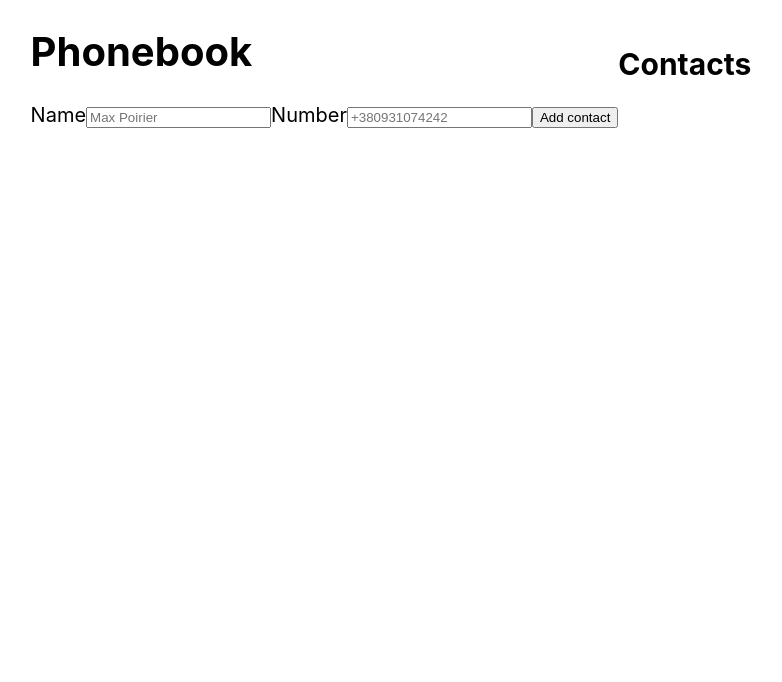
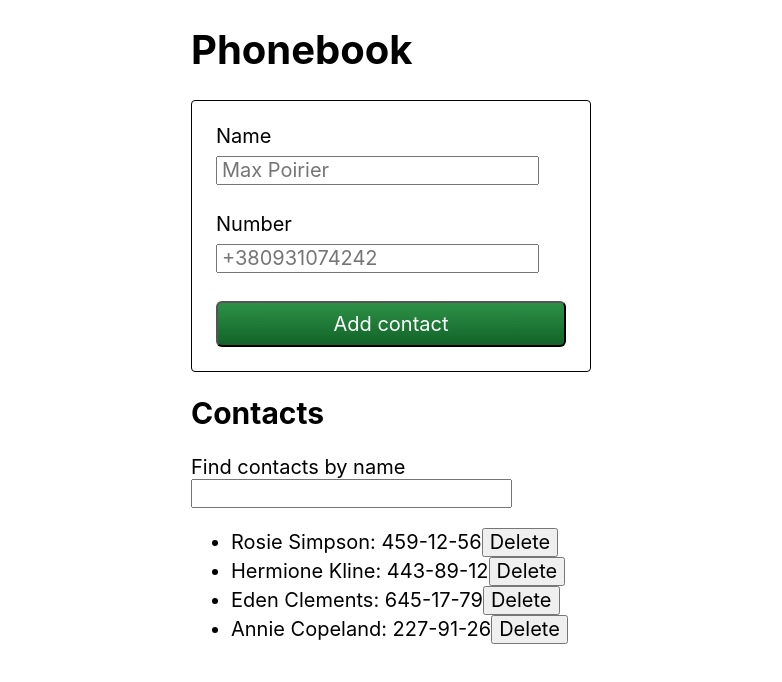
Before and after one commit to KostiZin/goit-react-hw-02-phonebook, a React (Create React App) app: page / in a window 1280 px wide. Shown: the top 682 px of the page, without its empty margins (249-1031 px from the left). Built offline with nearby package versions, Linux system fonts and the light colour scheme.

Commit message:
4th push

```diff
--- a/package.json
+++ b/package.json
@@ -8,6 +8,7 @@
     "@testing-library/react": "^12.1.4",
     "@testing-library/user-event": "^13.5.0",
     "formik": "^2.4.3",
+    "modern-normalize": "^2.0.0",
     "nanoid": "^4.0.2",
     "react": "^18.1.0",
     "react-dom": "^18.1.0",
--- a/src/components/App.jsx
+++ b/src/components/App.jsx
@@ -1,38 +1,8 @@
 import React, { Component } from 'react';
+import { Div, Section } from './App.styled';
 import { ContactForm } from './ContactForm';
 import { ContactList } from './ContactList';
-
-// export class App extends Component {
-//   state = {
-//     contacts: [],
-//     name: '',
-//   };
-
-//   // data is something that we get from the children when the button has been clicked (submit): we need to pass it on to the chiild as a prop
-//   handleSubmitSata = data => {
-//     console.log(data);
-
-//     // overwrite the excisting data
-//     this.setState(data);
-//   };
-
-//   render() {
-//     const { name } = this.state;
-
-//     return (
-//       <div>
-//         {/* in this case onSubmit it is just a name of the prop, we can use any name we want */}
-//         <Form onSubmit={this.handleSubmitSata} />
-//         <div>
-//           <h2>Contacts</h2>
-//           <ul>
-//             <li>{name}</li>
-//           </ul>
-//         </div>
-//       </div>
-//     );
-//   }
-// }
+import { Filter } from './Filter';
 
 export class App extends Component {
   state = {
@@ -43,56 +13,77 @@ export class App extends Component {
       { id: 'id-4', name: 'Annie Copeland', number: '227-91-26' },
     ],
     filter: '',
-    name: '',
-    number: '',
   };
 
+  // if (isExist) {
+  //   alert(`${name} is already in contacts.`);
+  //   return
+  // }
+
   handleAddContact = newContact => {
-    // overwrite the excisting data
-    // newContact is an object (initialValues) with name, id and number
+    const isExist = this.state.contacts.some(
+      contact => contact.name === newContact.name
+    );
+
+    if (isExist) {
+      alert(`${newContact.name} is already in contacts.`);
+      return;
+    } else {
+      // overwrite the excisting data
+      // newContact is an object (initialValues) with name, id and number
+      this.setState(prevState => {
+        return {
+          contacts: [...prevState.contacts, newContact],
+        };
+      });
+    }
+  };
+
+  handleChangeFilter = newFilter => {
+    //  create a new function that will be used for getting currentTarget.value from our form. newFilter is something that we type in a search bar (input in Filter)
+    this.setState({
+      filter: newFilter,
+    });
+  };
+
+  handleDeleteContact = contactId => {
     this.setState(prevState => {
       return {
-        contacts: [...prevState.contacts, newContact],
+        // we use filter() to create a new array/object without the chosen id
+        contacts: prevState.contacts.filter(
+          contact => contact.id !== contactId
+        ),
       };
     });
-
-    console.log('new contact:', newContact);
-    console.log(this.state.contacts);
   };
 
-  //   handleSubmitSata = data => {
+  render() {
+    const { contacts, filter } = this.state;
 
-  //     console.log(data);
+    // we add this const to create a new object/array with the filtered data and this object/array we will use with our .li that's why we will add it to ContactList
 
-  //     // overwrite the excisting data
-  //     this.setState(data);
-  //   };
-
-  render() {
-    // const { contacts } = this.state;
+    const visibleFilter = contacts.filter(contact =>
+      contact.name.toLocaleLowerCase().includes(filter.toLocaleLowerCase())
+    );
 
     return (
-      <div
-        style={{
-          height: '100%',
-          display: 'flex',
-          justifyContent: 'center',
-          alignItems: 'center',
-          fontSize: 20,
-          color: '#010101',
-        }}
-      >
-        <div>
+      <Section>
+        <Div>
           <h1>Phonebook</h1>
           <ContactForm onAdd={this.handleAddContact} />
-        </div>
-        <div>
+        </Div>
+        <Div>
           <h2>Contacts</h2>
-          <ContactList />
-        </div>
-        {/* <Filter />
-         */}
-      </div>
+          <Filter
+            filterContacts={filter}
+            onChangeFilter={this.handleChangeFilter}
+          />
+          <ContactList
+            data={visibleFilter}
+            onDelete={this.handleDeleteContact}
+          />
+        </Div>
+      </Section>
     );
   }
 }
--- /dev/null
+++ b/src/components/App.styled.js
@@ -0,0 +1,15 @@
+import { styled } from 'styled-components';
+
+export const Section = styled.div`
+  height: 100%;
+  display: flex;
+  flex-direction: column;
+  justify-content: center;
+  align-items: center;
+  font-size: 20px;
+  color: #010101;
+`;
+
+export const Div = styled.div`
+  width: 400px;
+`;
--- a/src/components/ContactForm.js
+++ b/src/components/ContactForm.js
@@ -1,68 +1,31 @@
 import React, { Component } from 'react';
-
-// export class Form extends Component {
-//   state = {
-//     name: '',
-//   };
-//   // the method that adds the value from the form to the state. The method is looking at the name='xxx' from input
-//   handleChange = e => {
-//     const { name, value } = e.currentTarget;
-//     this.setState({ [name]: value });
-//   };
-
-//   handleCreate = e => {
-//     e.preventDefault();
-
-//     console.log(this.state);
-
-//     // since we passed on this function as a prop, we can call it here. And here we can decide what information (data!!!!!!!! from the original function) will go to the original function as data!!!
-//     this.props.onSubmit(this.state);
-
-//     // now we need to call reset (after we added data to APP)
-
-//     this.reset();
-//   };
-
-//   // we will reset the form
-//   reset = () => {
-//     this.setState({ name: '' });
-//   };
-
-//   render() {
-//     const { name } = this.state;
-//     return (
-//       <form onSubmit={this.handleCreate}>
-//         <h2>Phonebook</h2>
-//         <label htmlFor="name">
-//           Name
-//           <input
-//             type="text"
-//             name="name"
-//             value={name}
-//             onChange={this.handleChange}
-//             pattern="^[a-zA-Zа-яА-Я]+(([' -][a-zA-Zа-яА-Я ])?[a-zA-Zа-яА-Я]*)*$"
-//             title="Name may contain only letters, apostrophe, dash and spaces. For example Adrian, Jacob Mercer, Charles de Batz de Castelmore d'Artagnan"
-//             required
-//           />
-//         </label>
-//         <button type="submit">Add contact</button>
-//       </form>
-//     );
-//   }
-// }
-
-import { StyledError } from './ContactForm.styled';
-import { Formik, Field, Form } from 'formik';
+import {
+  StyledError,
+  StyledForm,
+  StyledField,
+  StyledButton,
+} from './ContactForm.styled';
+import { Formik } from 'formik';
 import * as Yup from 'yup';
 import { nanoid } from 'nanoid';
 
 const schema = Yup.object().shape({
-  name: Yup.string().required(
-    "Name may contain only letters, apostrophe, dash and spaces. For example Adrian, Jacob Mercer, Charles de Batz de Castelmore d'Artagnan"
-  ),
-  number: Yup.number().required(
-    'Phone number must be digits and can contain spaces, dashes, parentheses and can start with +'
-  ),
+  name: Yup.string()
+    .min(2, 'Type min 2 letters')
+    .trim()
+    .lowercase()
+    .matches(
+      /^[a-zA-Zа-яА-Я]+(([' -][a-zA-Zа-яА-Я ])?[a-zA-Zа-яА-Я]*)*$/,
+      "Name may contain only letters, apostrophe, dash and spaces. For example Adrian, Jacob Mercer, Charles de Batz de Castelmore d'Artagnan"
+    )
+    .required('Name is a required field'),
+  number: Yup.string()
+    .min(7, 'Type min 10 digits')
+    .matches(
+      /\+?\d{1,4}?[-.\s]?\(?\d{1,3}?\)?[-.\s]?\d{1,4}[-.\s]?\d{1,4}[-.\s]?\d{1,9}/,
+      'Phone number must be digits and can contain spaces, dashes, parentheses and can start with +'
+    )
+    .required('Number is a required field'),
 });
 
 export class ContactForm extends Component {
@@ -87,21 +50,21 @@ export class ContactForm extends Component {
           actions.resetForm();
         }}
       >
-        <Form>
+        <StyledForm>
           <label>
             Name
-            <Field name="name" placeholder="Max Poirier" />
+            <StyledField name="name" placeholder="Max Poirier" />
             <StyledError name="name" component="div" />
           </label>
           <label>
             Number
-            <Field type="tel" name="number" placeholder="+380931074242" />
+            <StyledField type="tel" name="number" placeholder="+380931074242" />
             <StyledError name="number" component="div" />
           </label>
-          <button type="submit" onSubmit={this.onSubmit}>
+          <StyledButton type="submit" onSubmit={this.onSubmit}>
             Add contact
-          </button>
-        </Form>
+          </StyledButton>
+        </StyledForm>
       </Formik>
     );
   }
--- a/src/components/ContactForm.styled.js
+++ b/src/components/ContactForm.styled.js
@@ -1,7 +1,31 @@
 import { styled } from 'styled-components';
-import { ErrorMessage } from 'formik';
+import { ErrorMessage, Form, Field } from 'formik';
+
+export const StyledForm = styled(Form)`
+  display: flex;
+  flex-direction: column;
+  border: 1px solid black;
+  border-radius: 4px;
+  width: 400px;
+  padding: 24px;
+  gap: 20px;
+`;
+
+export const StyledField = styled(Field)`
+  display: flex;
+  padding-left: 4px;
+  margin: 8px 0;
+`;
 
 export const StyledError = styled(ErrorMessage)`
   color: red;
   font-size: 12px;
 `;
+
+export const StyledButton = styled.button`
+  background-image: linear-gradient(-180deg, #2d9148, #116327);
+  border-radius: 6px;
+  color: #ffffff;
+  cursor: pointer;
+  line-height: 40px;
+`;
--- a/src/components/ContactList.js
+++ b/src/components/ContactList.js
@@ -1,13 +1,19 @@
-// import React from 'react';
+import React from 'react';
 
-export const ContactList = () => {};
-
-/* <ul>
-            {contacts.map(({ name, id, number }) => {
+export const ContactList = ({ data, onDelete }) => {
+  return (
+    <ul>
+      {data.map(({ name, id, number }) => {
         return (
           <li key={id}>
             {name}: {number}
+            <button type="button" onClick={() => onDelete(id)}>
+              {/* if we want to pass an argument we should use an anonimous function, like above */}
+              Delete
+            </button>
           </li>
         );
       })}
-          </ul> */
+    </ul>
+  );
+};
--- /dev/null
+++ b/src/components/Filter.js
@@ -0,0 +1,14 @@
+import React from 'react';
+
+export const Filter = ({ filterContacts, onChangeFilter }) => {
+  return (
+    <label>
+      Find contacts by name
+      <input
+        type="text"
+        value={filterContacts}
+        onChange={evt => onChangeFilter(evt.currentTarget.value)}
+      />
+    </label>
+  );
+};
--- /dev/null
+++ b/src/components/GlobalStyle.js
@@ -0,0 +1,24 @@
+import 'modern-normalize';
+import { createGlobalStyle } from 'styled-components';
+
+export const GlobalStyle = createGlobalStyle`
+
+body {
+    margin: 0;
+    font-family: -apple-system, BlinkMacSystemFont, 'Segoe UI', 'Roboto', 'Oxygen',
+      'Ubuntu', 'Cantarell', 'Fira Sans', 'Droid Sans', 'Helvetica Neue',
+      sans-serif;
+    -webkit-font-smoothing: antialiased;
+    -moz-osx-font-smoothing: grayscale;
+  }
+
+  code {
+    font-family: source-code-pro, Menlo, Monaco, Consolas, 'Courier New',
+      monospace;
+  }
+
+
+
+
+
+  `;
--- a/src/index.css
+++ /dev/null
@@ -1,15 +0,0 @@
-@import-normalize; /* bring in normalize.css styles */
-
-body {
-  margin: 0;
-  font-family: -apple-system, BlinkMacSystemFont, 'Segoe UI', 'Roboto', 'Oxygen',
-    'Ubuntu', 'Cantarell', 'Fira Sans', 'Droid Sans', 'Helvetica Neue',
-    sans-serif;
-  -webkit-font-smoothing: antialiased;
-  -moz-osx-font-smoothing: grayscale;
-}
-
-code {
-  font-family: source-code-pro, Menlo, Monaco, Consolas, 'Courier New',
-    monospace;
-}
--- a/src/index.js
+++ b/src/index.js
@@ -1,10 +1,11 @@
 import React from 'react';
 import ReactDOM from 'react-dom/client';
 import { App } from 'components/App';
-import './index.css';
+import { GlobalStyle } from 'components/GlobalStyle';
 
 ReactDOM.createRoot(document.getElementById('root')).render(
   <React.StrictMode>
     <App />
+    <GlobalStyle />
   </React.StrictMode>
 );
```
Also changed, not shown: 1 other file (tests, documents, lock files or other folders). Lines whose indentation alone changed are shown as unchanged.
